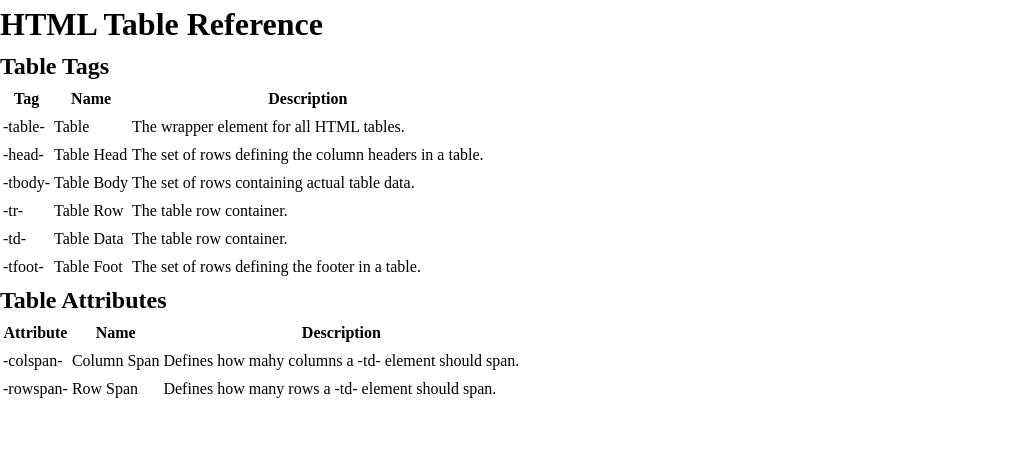
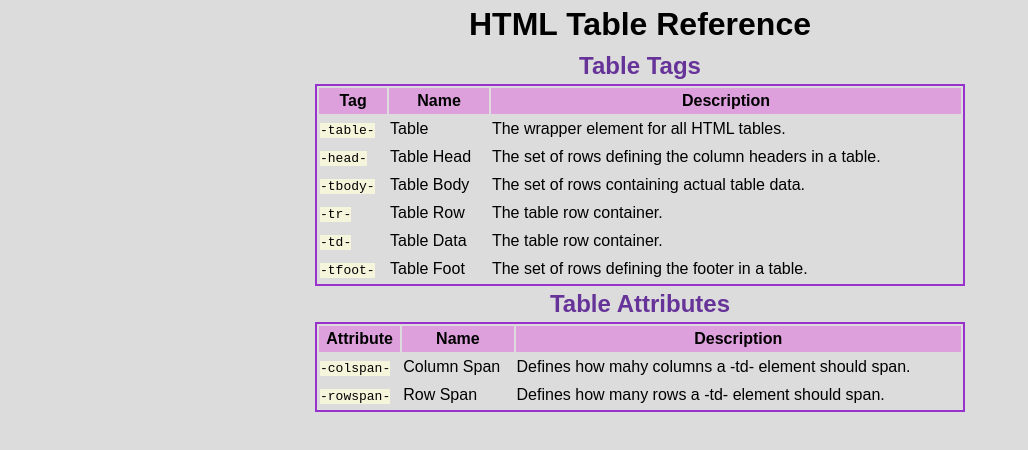
Before and after one commit to wserra6436/HTML-Table-Ref, a plain HTML site: page index.html in a window 1280 px wide. Shown: the whole page, without its empty margins (0-1028 px from the left). Drawn offline with Linux system fonts and the light colour scheme.

Commit message:
Update styles.css

```diff
--- a/assets/styles.css
+++ b/assets/styles.css
@@ -38,3 +38,57 @@ input, button, textarea, select {
 p, h1, h2, h3, h4, h5, h6 {
   overflow-wrap: break-word;
 }
+
+/*New CSS*/
+
+body {
+  font-family: Arial, sans-serif;
+  background-color: gainsboro;
+}
+
+h1 {
+  text-align: center;
+}
+
+h2 {
+  color: rebeccapurple;
+  text-align: center;
+}
+
+table {
+  border: 2px solid darkorchid;
+  width: 650px;
+  margin: 0 auto;
+}
+
+thead {
+  background-color: plum;
+}
+
+/*tbody {
+  display: table-row-group;
+  vertical-align: middle;
+  border-color: inherit;
+}*/
+
+/*tr {
+  display: table-row;
+  vertical-align: inherit;
+  border-color: inherit;
+}*/
+
+/*th {
+  display: table-cell;
+  vertical-align: inherit;
+  font-weight: bold;
+  text-align: center;
+}*/
+
+td {
+  border-top: 1px, solid, darkorchid;
+}
+
+.code {
+  font-family: monospace;
+  background-color: beige;
+}
```
